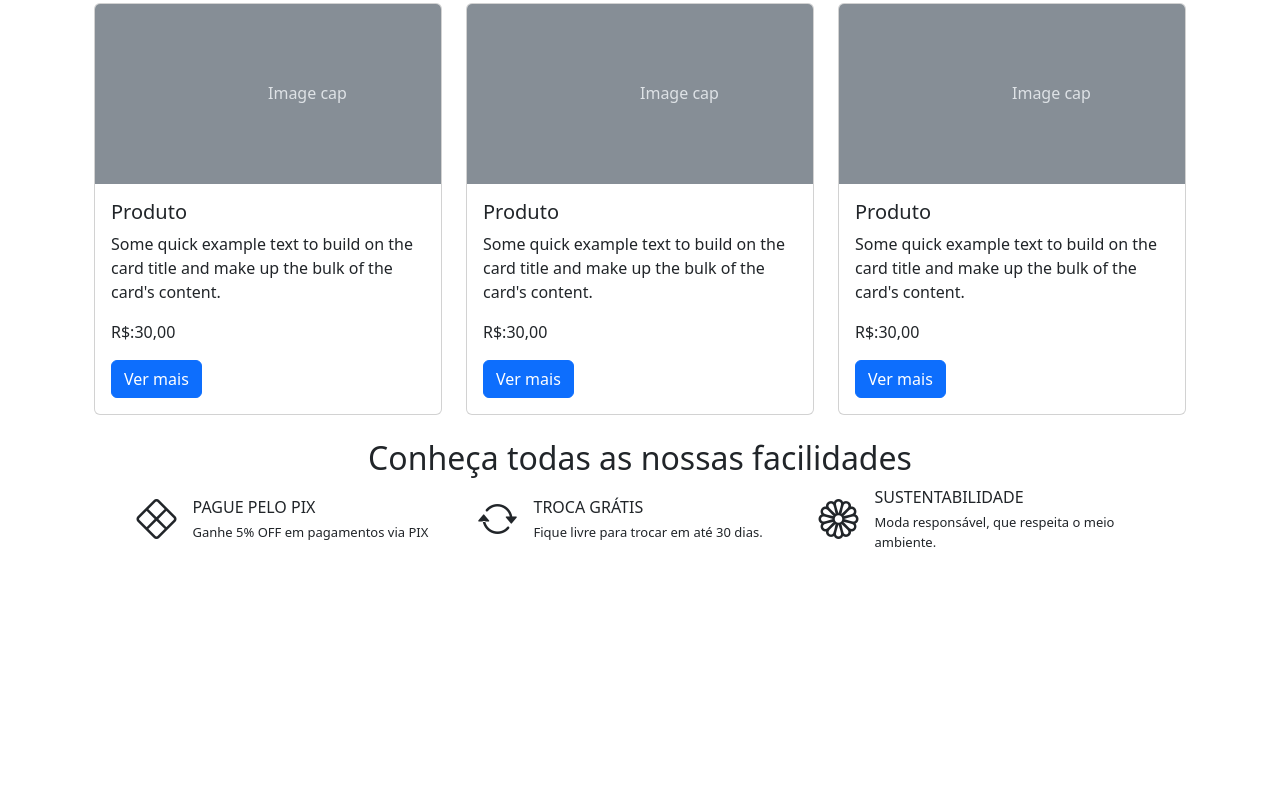
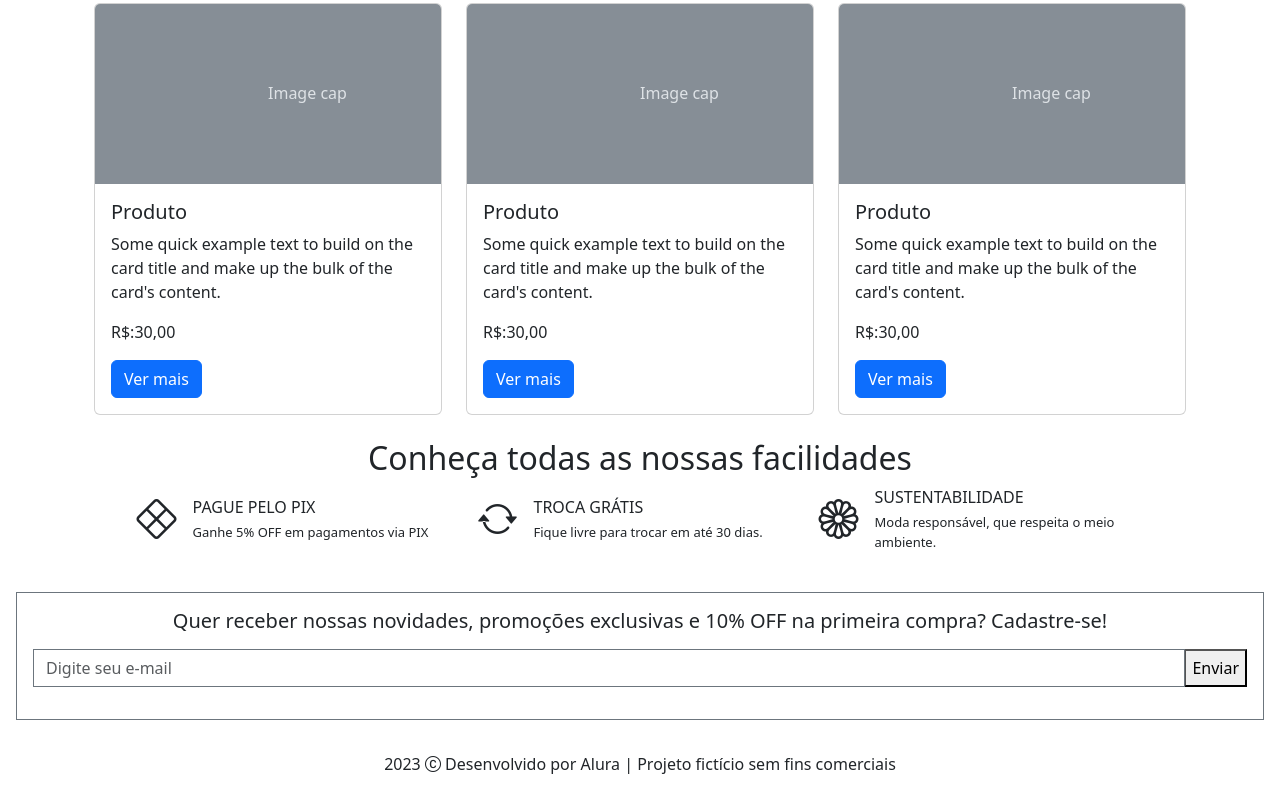
Before and after one commit to Camzcode/Meteora, a plain HTML site: page index.html in a window 1280 px wide. Shown: the part 1484-2292 px from the top of the page. Before the commit the page ends 2060 px from the top, so only its background shows below. Drawn offline with nearby package versions, Linux system fonts and the light colour scheme.

Commit message:
Subindo a minha versão da aula - 28/12/2023

```diff
--- a/index.html
+++ b/index.html
@@ -298,7 +298,6 @@
   <section class="pb-4">
 
     <h2 class="text-center">Conheça todas as nossas facilidades</h2>
-
     <div class="d-flex flex-column flex-lg-row align-items-center justify-content-center gap-3 px-3">
       <div class="divs-facilidades d-flex align-items-center">
         <div><i class="bi bi-x-diamond fs-1"></i></div>
@@ -325,9 +324,20 @@
         </div>
       </div>
     </div>
-
   </section>
   </div>
+
+  <form class="border border-secondary m-3 p-3 text-center">
+    <h5>Quer receber nossas novidades, promoções exclusivas e 10% OFF na primeira compra? Cadastre-se!</h5>
+    <div class="input-group my-3">
+      <input type="email" class="form-control border-secondary rounded-0" placeholder="Digite seu e-mail"
+        aria-label="Digite seu e-mail" aria-describedby="button-addon2" />
+      <button type="button" id="button-addon2">Enviar</button>
+    </div>
+  </form>
+  <footer class="text-center">
+    <p class="py-3">2023 <i class="bi bi-c-circle"></i> Desenvolvido por Alura | Projeto fictício sem fins comerciais</p>
+  </footer>
 
   <script src="https://cdn.jsdelivr.net/npm/bootstrap@5.3.2/dist/js/bootstrap.bundle.min.js"
     integrity="sha384-C6RzsynM9kWDrMNeT87bh95OGNyZPhcTNXj1NW7RuBCsyN/o0jlpcV8Qyq46cDfL"
```
